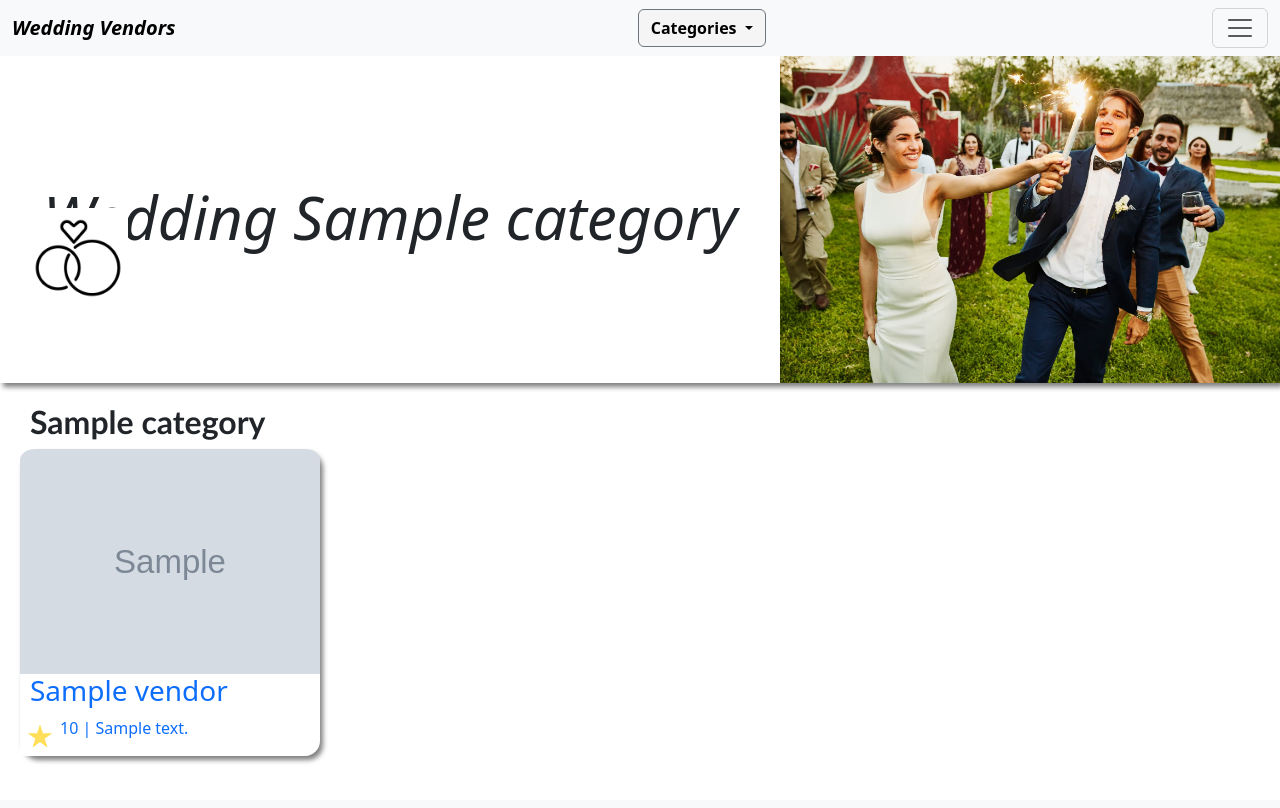
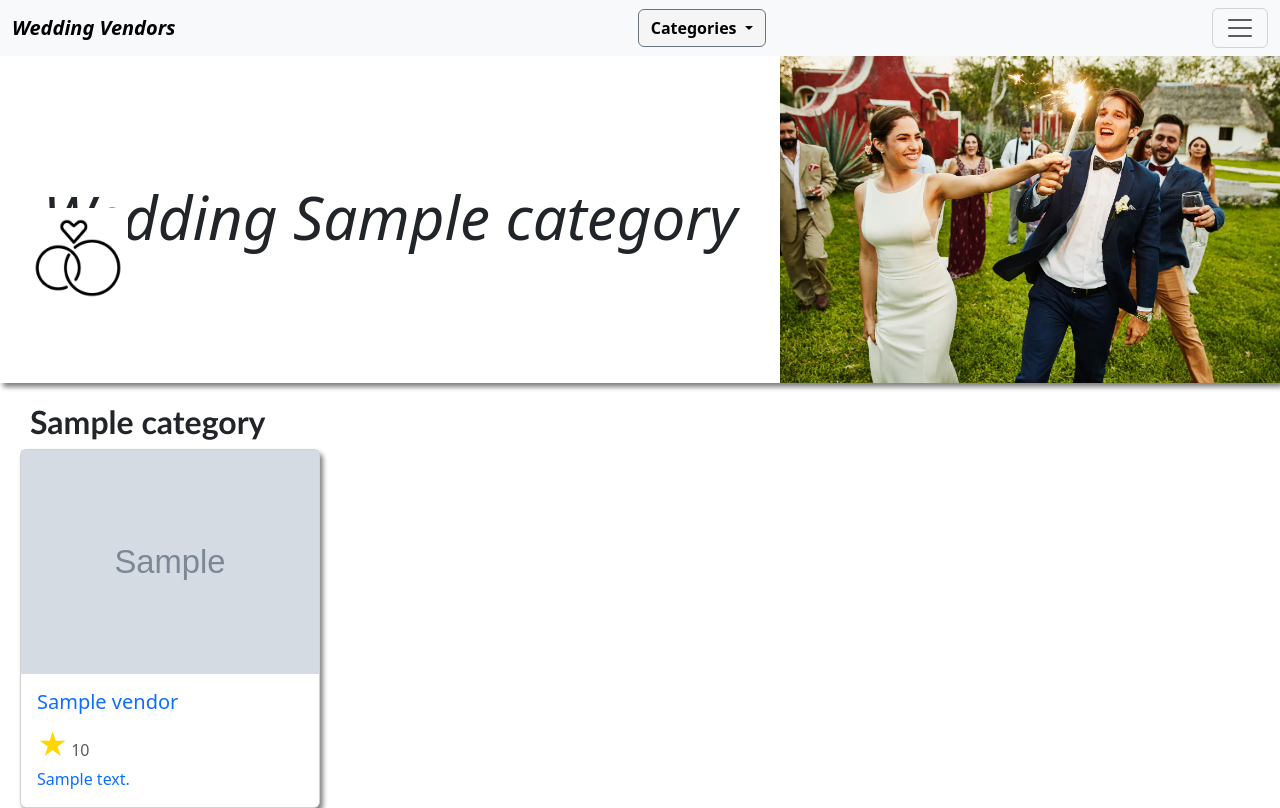
Before and after one commit to rpashayev/wedding_vendors_project, a Flask app: template flask_app/templates/category_view.html in a window 1280 px wide. Before the commit the page ends 763 px from the top, so only its background shows below. Run offline with Flask 3, Linux system fonts and the light colour scheme; the template is opened without the code that fills it: most values are stand-ins (such as "Sample title", 1, 10 or a date in 2020); grey boxes marked "Sample" are stand-in pictures.

Commit message:
ad card changed

```diff
--- a/flask_app/static/css/style.css
+++ b/flask_app/static/css/style.css
@@ -133,7 +133,8 @@
     align-items: center;
 }
 .ad_card_photo{
-    width: 300px;
+    width: 200px;
+    border-radius: 50%;
     border-top-left-radius: 5%;
     border-top-right-radius: 5%;
 }
@@ -177,7 +178,7 @@
     display: none
 }
 
-.rating>label {
+.rating>label, .star {
     position: relative;
     width: 1em;
     font-size: 30px;
--- a/flask_app/templates/category_view.html
+++ b/flask_app/templates/category_view.html
@@ -87,14 +87,32 @@
             <h2 class="category_name">{{ cat_ads.category }}</h2>
             <div class="d-flex">
                 {% for ad in cat_ads.ads %}
-                    <div class="ad_card">
+                    <div class="ad_card card">
                         <a href="/vendors/view/{{ ad.vendor.id }}" class="text-decoration-none">
-                            <img src="/static/img/{{ ad.image.image_path}}" alt="" class="ad_card_photo">
+                            <!-- <img src="{{ url_for('static', filename='assets/uploads/' + ad.image.image_path) }}" alt="" class="ad_card_photo">
                             <h3 class="vendor_company_name">{{ ad.vendor.company_name }}</h3>
                             <div class="rating_and_star">
                                 <img src="{{url_for('static', filename='img/star.webp')}}" alt="" class="ad_card_star">
                                 <p class="ad_text"> {{ ad.vendor.reviews[0]|round(1) }} | {{ ad.ad_content }}</p>
                             </div>
+                         -->
+                        <a href="/vendors/view/{{ ad.vendor.id }}" class="text-decoration-none">
+                            <div class="bg-image hover-overlay ripple" data-mdb-ripple-color="light">
+                                <img src="{{ url_for('static', filename='assets/uploads/' +  ad.image.image_path) }}" alt="" class="img-fluid">
+                            </div>
+                            <div class="card-body">
+                                <h5 class="card-title font-weight-bold">{{ ad.vendor.company_name }}</h5>
+                                <ul class="list-unstyled list-inline mb-0">
+                                    <li class="list-inline-item me-0">
+                                        <label class="star">★</label>
+                                    </li>
+                                    <li class="list-inline-item me-0">
+                                        <p class="text-muted m-0">{{ ad.vendor.reviews[0]|round(1) }}</p>
+                                    </li>
+                                </ul>
+                                <p class="card-text">{{ ad.ad_content }}</p>
+                            </div>
+
                         </a>
                     </div>
                 {% endfor %}
--- a/flask_app/templates/test_vendor_view.html
+++ b/flask_app/templates/test_vendor_view.html
@@ -100,7 +100,7 @@
                 {% endwith %}
                 <form action="/reviews/add" method="post">
                     <h6 class="mb-0">Rate</h6>
-                    <div class="rating"> <input type="radio" name="rating" value="5" id="5"><label for="5">☆</label> <input type="radio" name="rating" value="4" id="4"><label for="4">☆</label> <input type="radio" name="rating" value="3" id="3"><label for="3">☆</label> <input type="radio" name="rating" value="2" id="2"><label for="2">☆</label> <input type="radio" name="rating" value="1" id="1"><label for="1">☆</label>
+                    <div class="rating"> <input type="radio" name="rate" value="5" id="5"><label for="5">☆</label> <input type="radio" name="rate" value="4" id="4"><label for="4">☆</label> <input type="radio" name="rate" value="3" id="3"><label for="3">☆</label> <input type="radio" name="rate" value="2" id="2"><label for="2">☆</label> <input type="radio" name="rate" value="1" id="1"><label for="1">☆</label>
                     </div>
                     <!-- <select name="rate" id="rate">
                         <option value="5" selected>5</option>
```
Also changed, not shown: flask_app/templates/Main_page.html (+19 -5 lines).
